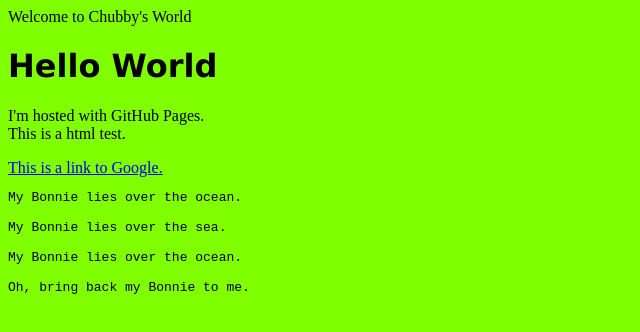
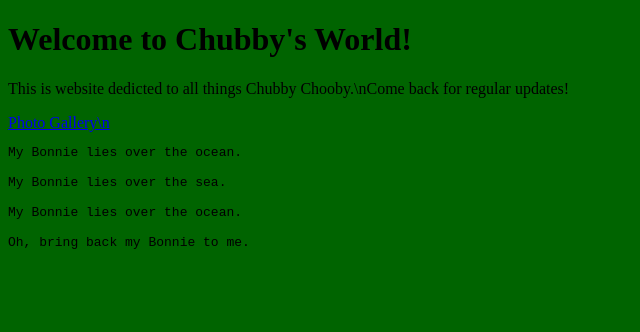
Before and after one commit to vtaoki123/vtaoki123.github.io, a plain HTML site: page index.html in a window 1280 px wide. Shown: the whole page, without its empty margins (0-640 px from the left). Drawn offline with Linux system fonts and the light colour scheme.

Commit message:
Update index.html

```diff
--- a/index.html
+++ b/index.html
@@ -1,10 +1,10 @@
 <!DOCTYPE html>
 <html lang="en-US">
-<head>Welcome to Chubby's World</head>
-<body style="background-color:chartreuse;">
-<h1 style="font-family:Lucida Grande">Hello World</h1>
-<p title="GitHub">I'm hosted with GitHub Pages. <br>This is a html test.</p>
-<a href="http://www.google.com">This is a link to Google.</a>
+<head></head>
+<body style="background-color:darkgreen">
+<h1 title ="Chubby is awesome">Welcome to Chubby's World!</h1>
+<p>This is website dedicted to all things Chubby Chooby.\nCome back for regular updates!</p>
+<a href="page1.html">Photo Gallery\n</a>
 <pre>
 My Bonnie lies over the ocean.
 
```
